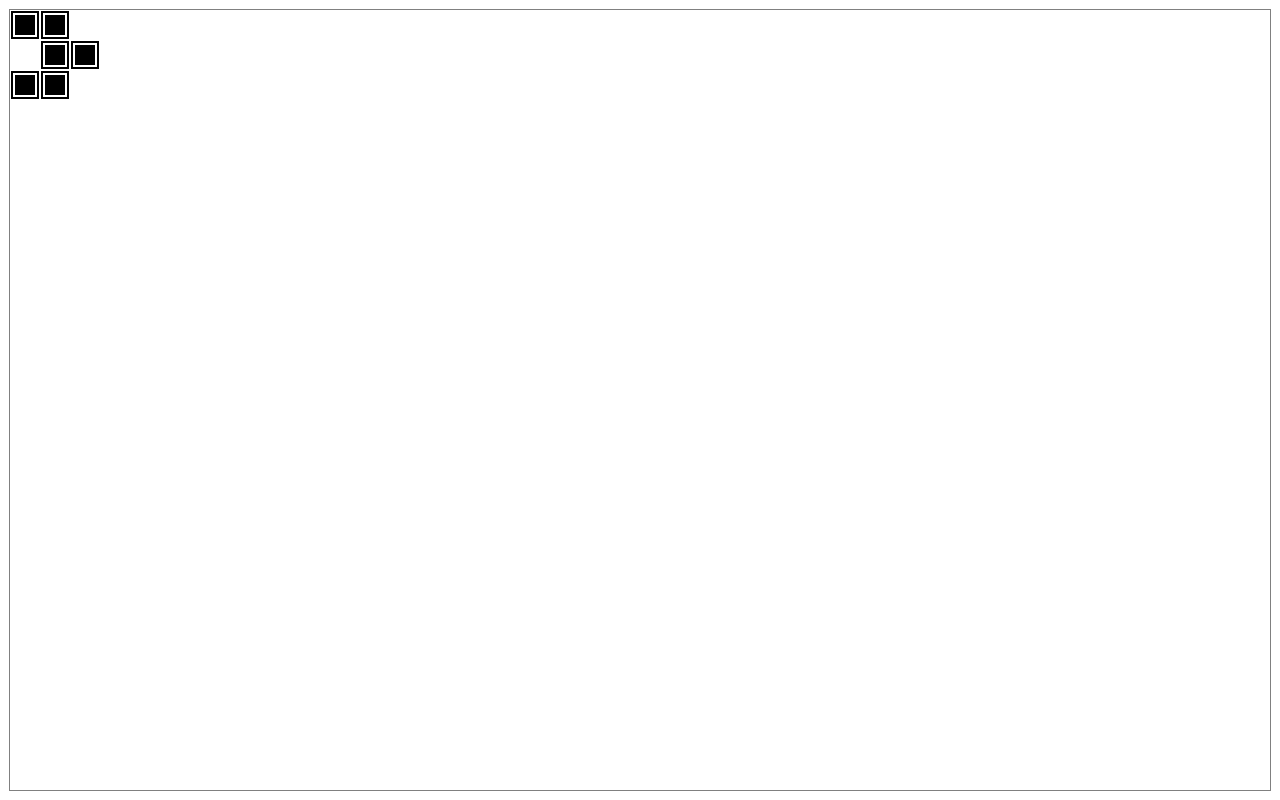
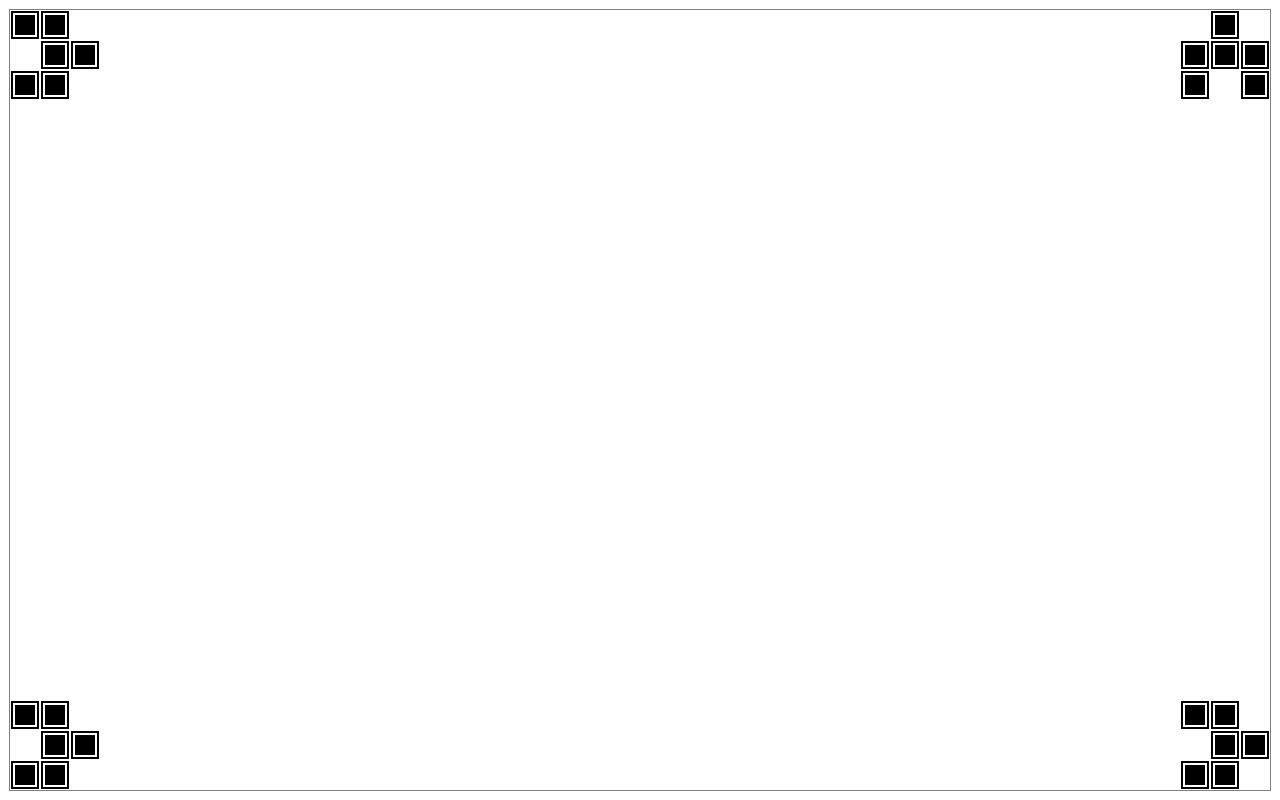
Before and after one commit to RizwanAhmad365/tank_game, a plain HTML site: page index.html in a window 1280 px wide. Drawn offline with Linux system fonts and the light colour scheme.

Commit message:
Added the ability of spawning enemies

```diff
--- a/script.js
+++ b/script.js
@@ -5,9 +5,9 @@ const fps = 60;
 const can = document.getElementById("canvas");
 const ctx = can.getContext("2d");
 const arrowKeyCodes = [37, 38, 39, 40];
-const playerSpeed = 30; // blocks per second
-const bulletPerSecond = 5;
-const bulletSpeed = 45;
+const playerSpeed = 60; // blocks per second
+const bulletSpeed = 100;
+const bulletPerSecond = bulletSpeed;
 let canHeight = canvas.height;
 let canWidth = canvas.width;
 
@@ -105,17 +105,23 @@ class Bullet extends Slab {
 }
 
 class Tank extends Slab {
-  constructor(x = 0, y = 0) {
+  constructor(x = 0, y = 0, dir = 39) {
     super(x, y, 3, 3);
     this.shape = [
       [1, 1, 0],
       [0, 1, 1],
       [1, 1, 0],
     ];
-    this.dir = 39;
+    this.dir = dir;
     this.bullets = [];
+    if (dir === 40) {
+      this.rotateClockwise();
+    } else if (dir === 37) {
+      this.flip();
+    } else if (dir === 38) {
+      this.rotateCounterClockwise();
+    }
   }
-
   drawSelfAndBullet() {
     this.shape.forEach((row, m) => {
       row.forEach((elem, n) => {
@@ -236,7 +242,15 @@ class Tank extends Slab {
   }
 }
 
+class Enemy extends Tank {
+  constructor(x, y, dir) {
+    super(x, y, dir);
+  }
+
+  // moveEnemyInterval = setInterval();
+}
 player = new Tank();
+enemies = [];
 
 function throttle(fn, delay) {
   let lastTime = 0;
@@ -306,10 +320,64 @@ function fillWithBgColor() {
   ctx.fillStyle = bgColor;
   ctx.fillRect(0, 0, canWidth, canHeight);
 }
+function addEnemy() {
+  const possiblePoses = {
+    x: [0, canWidth / blockSize - 3],
+    y: [0, canHeight / blockSize - 3],
+  };
+
+  const enemyPos = new Vector2(
+    Math.random() < 0.5 ? possiblePoses.x[0] : possiblePoses.x[1],
+    Math.random() < 0.5 ? possiblePoses.y[0] : possiblePoses.y[1]
+  );
+  const enemyDir =
+    arrowKeyCodes[Math.floor(Math.random() * arrowKeyCodes.length)];
+  const newEnemy = new Enemy(enemyPos.x, enemyPos.y, enemyDir);
+
+  if (!onTopOfPlayer(newEnemy) && !onTopOfOtherEnemies(newEnemy)) {
+    enemies.push(newEnemy);
+  }
+}
+function onTopOfOtherEnemies(newEnemy) {
+  let isOnTop = false;
+  const otherEnemies = enemies.filter((enemy) => {
+    if (enemy === newEnemy) {
+      return false;
+    }
+    return true;
+  });
+
+  for (let i = 0; i < otherEnemies.length; i++) {
+    if (onTopOfEachOther(otherEnemies[i], newEnemy)) {
+      isOnTop = true;
+      break;
+    }
+  }
+
+  return isOnTop;
+}
+
+function onTopOfPlayer(newEnemy) {
+  return onTopOfEachOther(player, newEnemy);
+}
+
+function onTopOfEachOther(tank1, tank2) {
+  if (tank1.pos.x - tank2.pos.x < 3 && tank1.pos.x - tank2.pos.x > -3) {
+    if (tank1.pos.y - tank2.pos.y < 3 && tank1.pos.y - tank2.pos.y > -3) {
+      return true;
+    }
+  }
+
+  return false;
+}
+
 function draw() {
   fillWithBgColor();
   player.drawSelfAndBullet();
+  enemies.forEach((enemy) => {
+    enemy.drawSelfAndBullet();
+  });
 }
+addEnemyInterval = setInterval(addEnemy, 1000);
 draw();
-function update() {}
 setInterval(draw, 1000 / fps);
--- a/styles.css
+++ b/styles.css
@@ -3,7 +3,7 @@
   padding: 0;
 }
 body {
-  min-height: 100vh;
+  height: 100vh;
   display: flex;
 }
 
```
